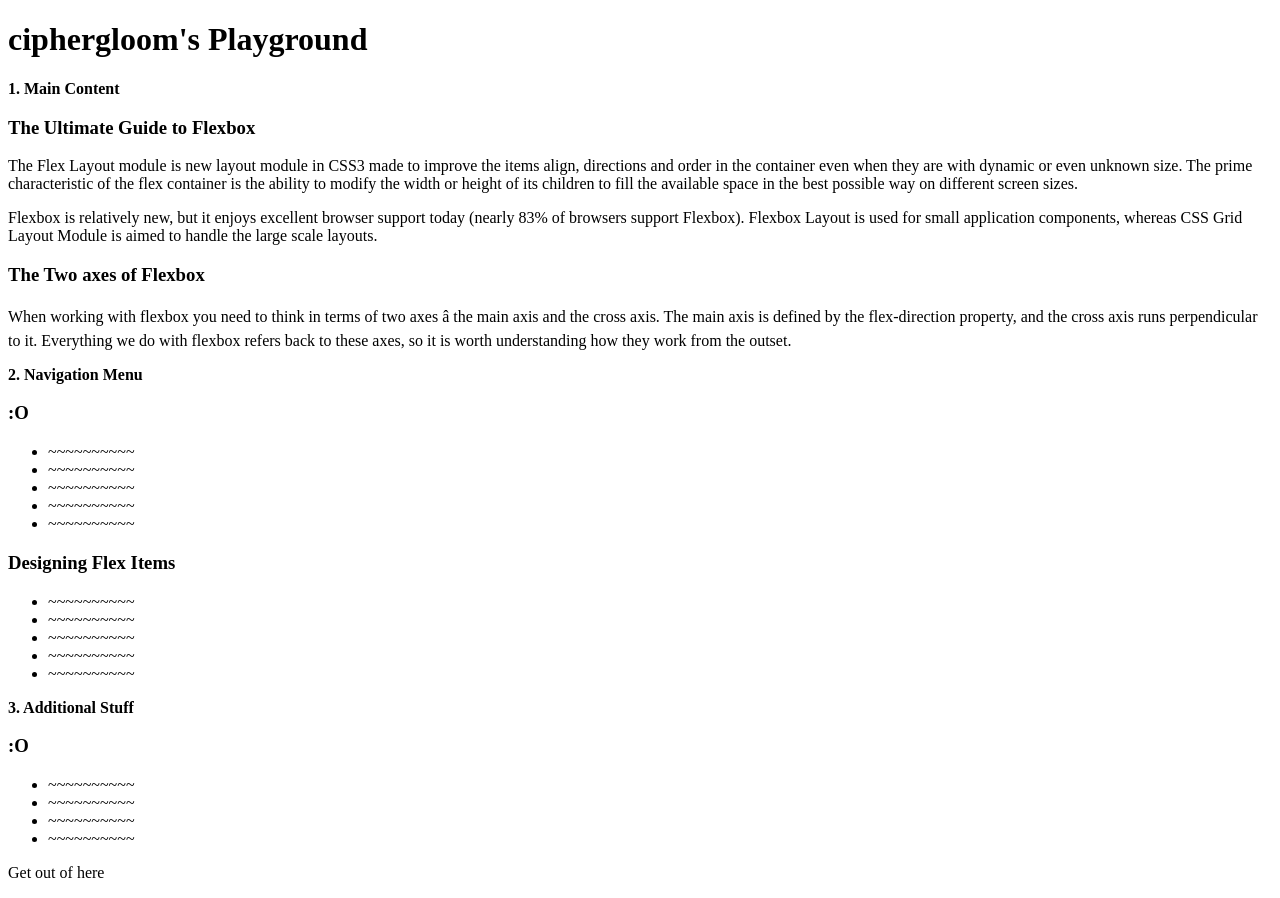
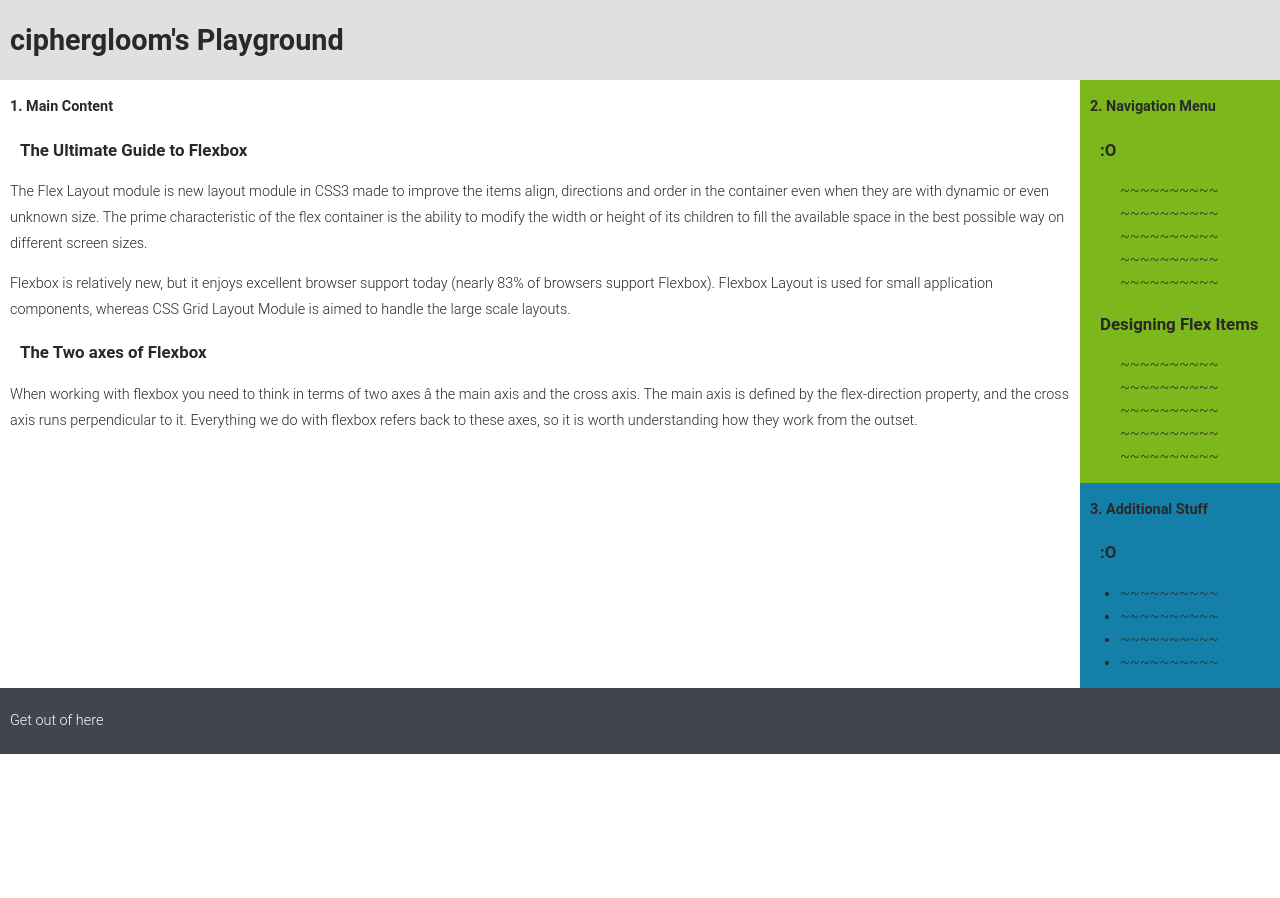
Before and after one commit to ciphergloom/ciphergloom.github.io, a plain HTML site: page index.html in a window 1280 px wide. After the commit the page ends 800 px from the top, so only its background shows below. Drawn offline with Linux system fonts and the light colour scheme.

Commit message:
Update index.html

```diff
--- a/index.html
+++ b/index.html
@@ -1,5 +1,102 @@
 <!DOCTYPE html>
 <html>
+    <head>
+        <style type="text/css">
+            html, body {
+                margin: 0;
+                padding: 0;
+            }
+
+            body {
+                color: #292929;
+                font: 90% Roboto, Arial, sans-serif;
+                font-weight: 300;
+            }
+
+            p {
+                padding: 0 10px;
+                line-height: 1.8;
+            }
+
+            ul li {
+                padding-right: 10px;
+                line-height: 1.6;
+            }
+
+            h3 {
+                padding: 5px 20px;
+                margin: 0;
+            }
+
+            div#header {
+                position: relative;
+            }
+
+            div#header h1 {
+                height: 80px;
+                line-height: 80px;
+                margin: 0;
+                padding-left: 10px;
+                background: #e0e0e0;
+                color: #292929;
+            }
+
+            div#header a {
+                position: absolute;
+                right: 0;
+                top: 23px;
+                padding: 10px;
+                color: #006;
+            }
+
+            div#navigation {
+                background: #7cb71c;
+            }
+
+            div#navigation li {
+                list-style: none;
+            }
+
+            div#extra {
+                background: #147FA9;
+            }
+
+            div#footer {
+                background: #42444e;
+                color: #fff;
+            }
+
+            div#footer p {
+                padding: 20px 10px;
+            }
+
+            div#wrapper {
+                float: left;
+                width: 100%;
+                margin-left: -200px
+            }
+
+            div#content {
+                margin-left: 200px
+            }
+
+            div#navigation {
+                float: right;
+                width: 200px
+            }
+
+            div#extra {
+                float: right;
+                clear: right;
+                width: 200px
+            }
+
+            div#footer {
+                clear: both;
+                width: 100%
+            }
+        </style>
+    </head>
     <body>
         <div id="container">
             <div id="header">
```
